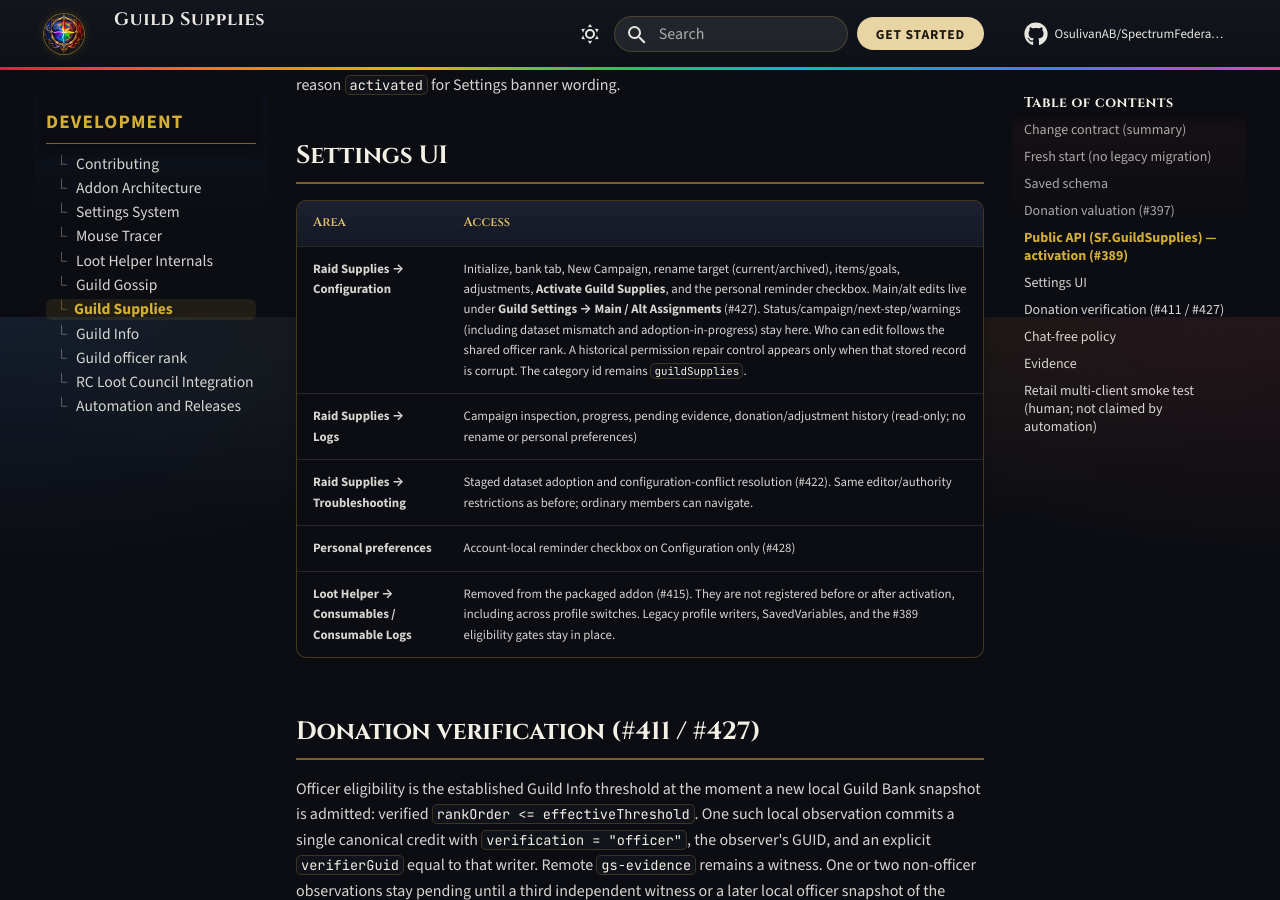
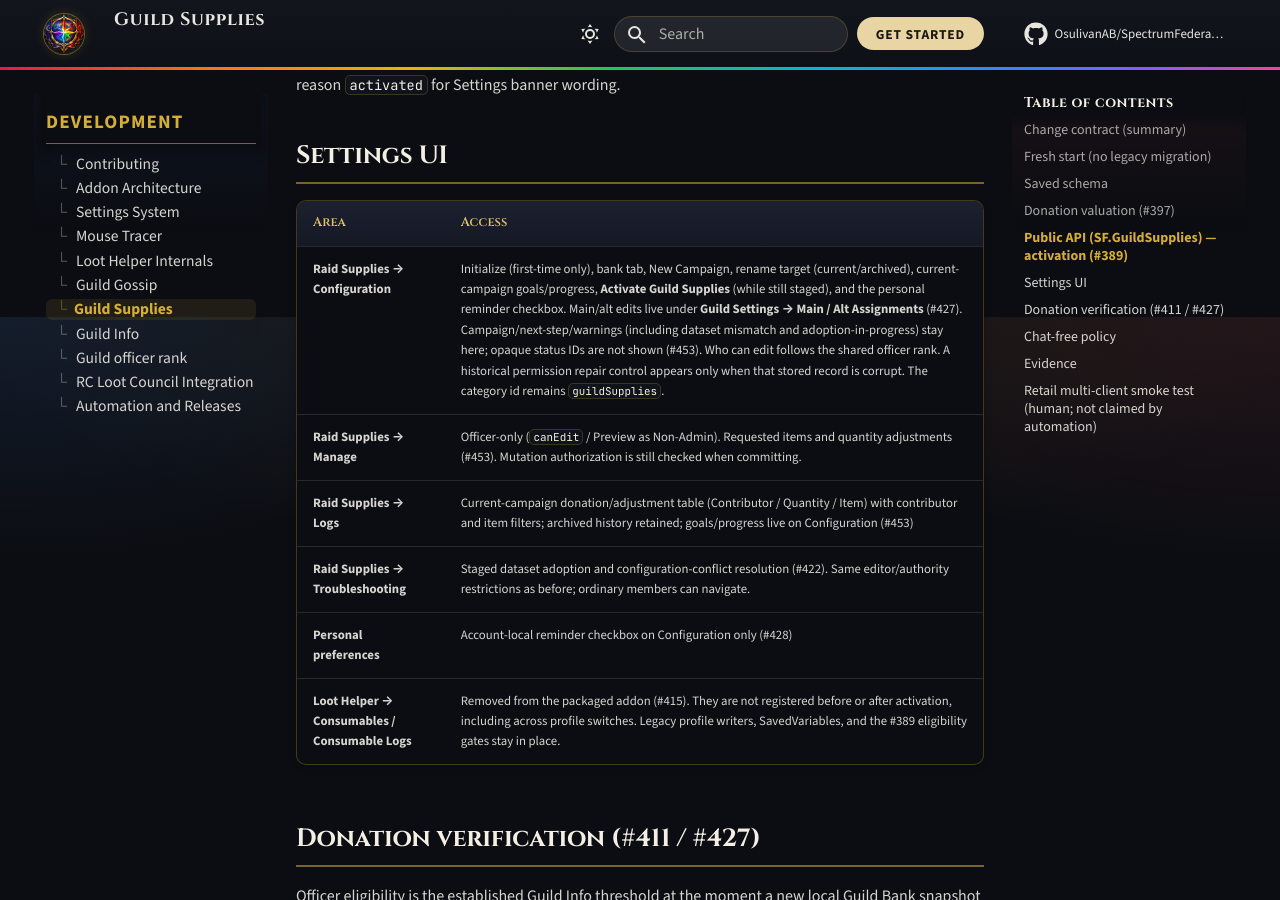
Before and after one commit to OsulivanAB/SpectrumFederation, an MkDocs documentation site: the page built from docs/development/guild-supplies/index.md, in a window 1280 px wide and 900 px high, scrolled down 5083 px. Built offline with MkDocs 1.6.1 and Material for MkDocs 9.7.7, drawn with Linux system fonts in a browser that asks for light colours; comment, search, counter and statistics services are not loaded.

Commit message:
Implement Raid Supply UI adjustments (#453).
Restructure Guild Supplies presentation: officer-only Manage tab, setup-button
visibility, friendly campaign naming, and a virtualized current-campaign Logs
table with contributor/item filters. Preserve accounting, auth, and sync
semantics; bump packaged version to 1.5.18-beta.4.

Co-authored-by: Anthony <OsulivanAB@users.noreply.github.com>

```diff
--- a/docs/development/guild-supplies/index.md
+++ b/docs/development/guild-supplies/index.md
@@ -108,8 +108,9 @@ Mutation statuses remain `accepted` / `duplicate` / `pending` / `rejected`. Acti
 
 | Area | Access |
 | --- | --- |
-| **Raid Supplies → Configuration** | Initialize, bank tab, New Campaign, rename target (current/archived), items/goals, adjustments, **Activate Guild Supplies**, and the personal reminder checkbox. Main/alt edits live under **Guild Settings → Main / Alt Assignments** (#427). Status/campaign/next-step/warnings (including dataset mismatch and adoption-in-progress) stay here. Who can edit follows the shared officer rank. A historical permission repair control appears only when that stored record is corrupt. The category id remains `guildSupplies`. |
-| **Raid Supplies → Logs** | Campaign inspection, progress, pending evidence, donation/adjustment history (read-only; no rename or personal preferences) |
+| **Raid Supplies → Configuration** | Initialize (first-time only), bank tab, New Campaign, rename target (current/archived), current-campaign goals/progress, **Activate Guild Supplies** (while still staged), and the personal reminder checkbox. Main/alt edits live under **Guild Settings → Main / Alt Assignments** (#427). Campaign/next-step/warnings (including dataset mismatch and adoption-in-progress) stay here; opaque status IDs are not shown (#453). Who can edit follows the shared officer rank. A historical permission repair control appears only when that stored record is corrupt. The category id remains `guildSupplies`. |
+| **Raid Supplies → Manage** | Officer-only (`canEdit` / Preview as Non-Admin). Requested items and quantity adjustments (#453). Mutation authorization is still checked when committing. |
+| **Raid Supplies → Logs** | Current-campaign donation/adjustment table (Contributor / Quantity / Item) with contributor and item filters; archived history retained; goals/progress live on Configuration (#453) |
 | **Raid Supplies → Troubleshooting** | Staged dataset adoption and configuration-conflict resolution (#422). Same editor/authority restrictions as before; ordinary members can navigate. |
 | **Personal preferences** | Account-local reminder checkbox on Configuration only (#428) |
 | **Loot Helper → Consumables / Consumable Logs** | Removed from the packaged addon (#415). They are not registered before or after activation, including across profile switches. Legacy profile writers, SavedVariables, and the #389 eligibility gates stay in place. |
```
Also changed, not shown: SpectrumFederation/modules/GuildSupplies/AGENTS.md (+2 -1 lines), 14 other files.
